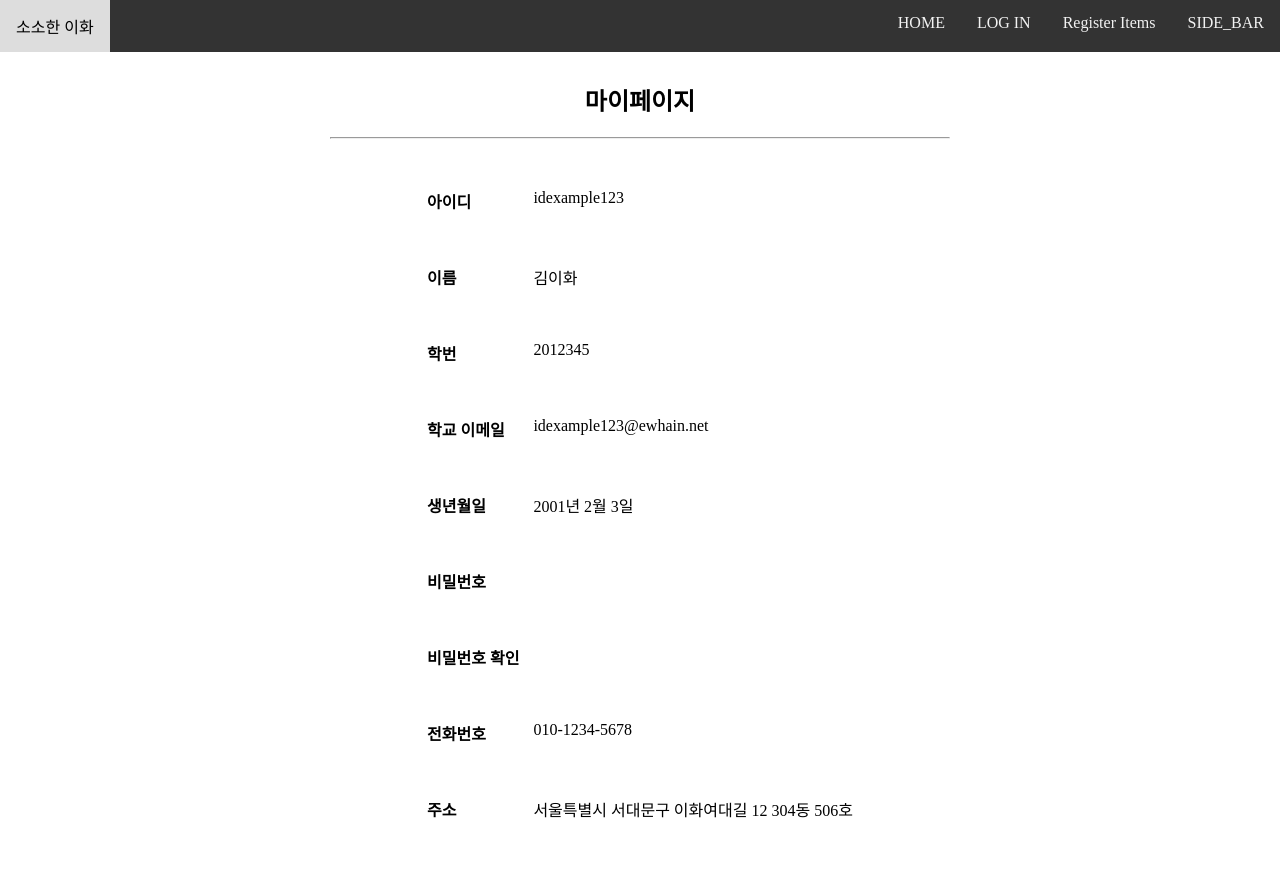
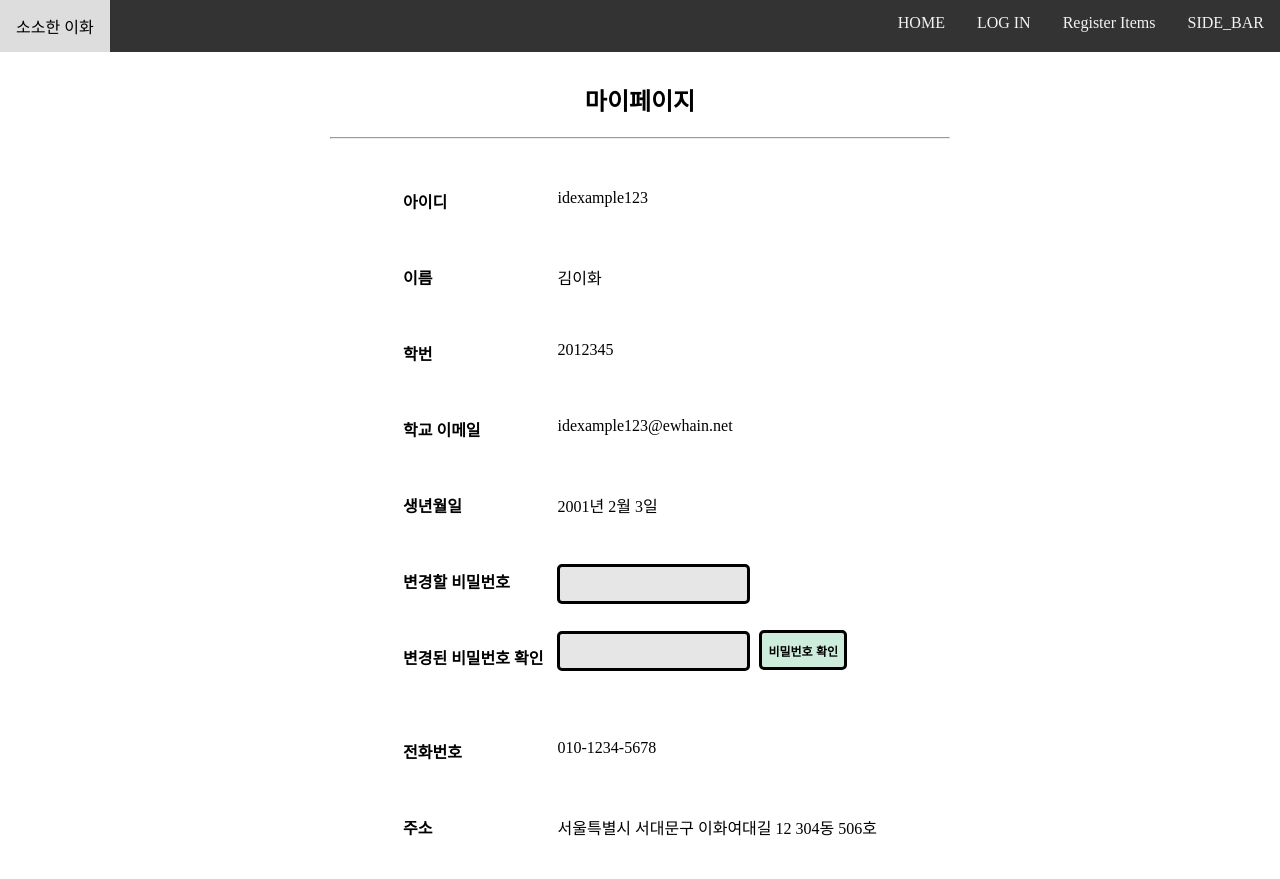
Before and after one commit to brynhildr04/flask_BugBusters, a Flask app: page /profile.html in a window 1280 px wide. Before the commit the page ends 818 px from the top, so only its background shows below. Run offline with Flask 3, Linux system fonts and the light colour scheme.

Commit message:
비밀번호 수정

```diff
--- a/static/style.css
+++ b/static/style.css
@@ -87,6 +87,7 @@ table{
     text-align: left;
 }
 
+
 /*회원가입/로그인 시 받아야 할 정보 이름에 대한 스타일 정의*/
 .data_name{
     height: 40px;
@@ -148,10 +149,11 @@ label .data_name{
     width: auto;
     text-align: right;
 }
-#findId_btn, #findPW_btn{
+#findId_btn, #findPW_btn, #check_btn{
     width: auto;
     font-size: 12px;
     border-radius: 5px;
+    text-align: right;
 }
 
 /*다른 파일로 옮겨가는 링크/버튼에 대한 스타일 정의*/
--- a/templates/index.html
+++ b/templates/index.html
@@ -12,7 +12,7 @@
 <body>
     <nav class="navbar">
         <div class="navbar__logo">
-            <a href="home.html">소소한 이화</a>
+            <a href="profile.html">소소한 이화</a>
         </div>
         <div class="navbar__menu">
             <a href="">SIDE_BAR</a>
--- a/templates/profile.html
+++ b/templates/profile.html
@@ -48,7 +48,7 @@
                     <th>
                         <p class="data_name">학교 이메일</p>
                     </th>
-                    <td>
+                    <td colspan="2">
                         <p class="data_print">idexample123@ewhain.net</p> <!--나중에 data.email}}로 고쳐야 함-->
                     </td>
                 </tr>
@@ -61,22 +61,27 @@
                         <!--나중에 data.byear}}년 data.bmonth}}월 data.bday}}일로 고쳐야 함-->
                     </td>
                 </tr>
+                <form><!--나중에 데이터베이스랑 연결해야 함-->
                 <tr>
                     <th>
-                        <p class="data_name">비밀번호</p>
+                        <p class="data_name">변경할 비밀번호</p>
                     </th>
                     <td>
-
+                        <input class="data_input" type="password" name="pw_changed" id="pw_changed">
                     </td>
                 </tr>
                 <tr>
                     <th>
-                        <p class="data_name">비밀번호 확인</p>
+                        <p class="data_name">변경된 비밀번호 확인</p><br>
                     </th>
                     <td>
-
+                        <input class="data_input" type="password" name="pw_changed" id="pw_ckeck">
+                        <input class="submit_btn" type="button" value="비밀번호 확인" id="check_btn" onclick='document.getElementById("check_pw_msg").innerHTML="*비밀번호가 변경되었습니다"; document.getElementById("check_pw_msg").style.visibility="visible"'>
+                        <br>
+                        <p id="check_pw_msg" style="color: red; font-size: 10px; text-align: right; visibility: hidden;">여기보세요</p>
                     </td>
                 </tr>
+                </form>
                 <tr>
                     <th>
                         <p class="data_name">전화번호</p>
```
